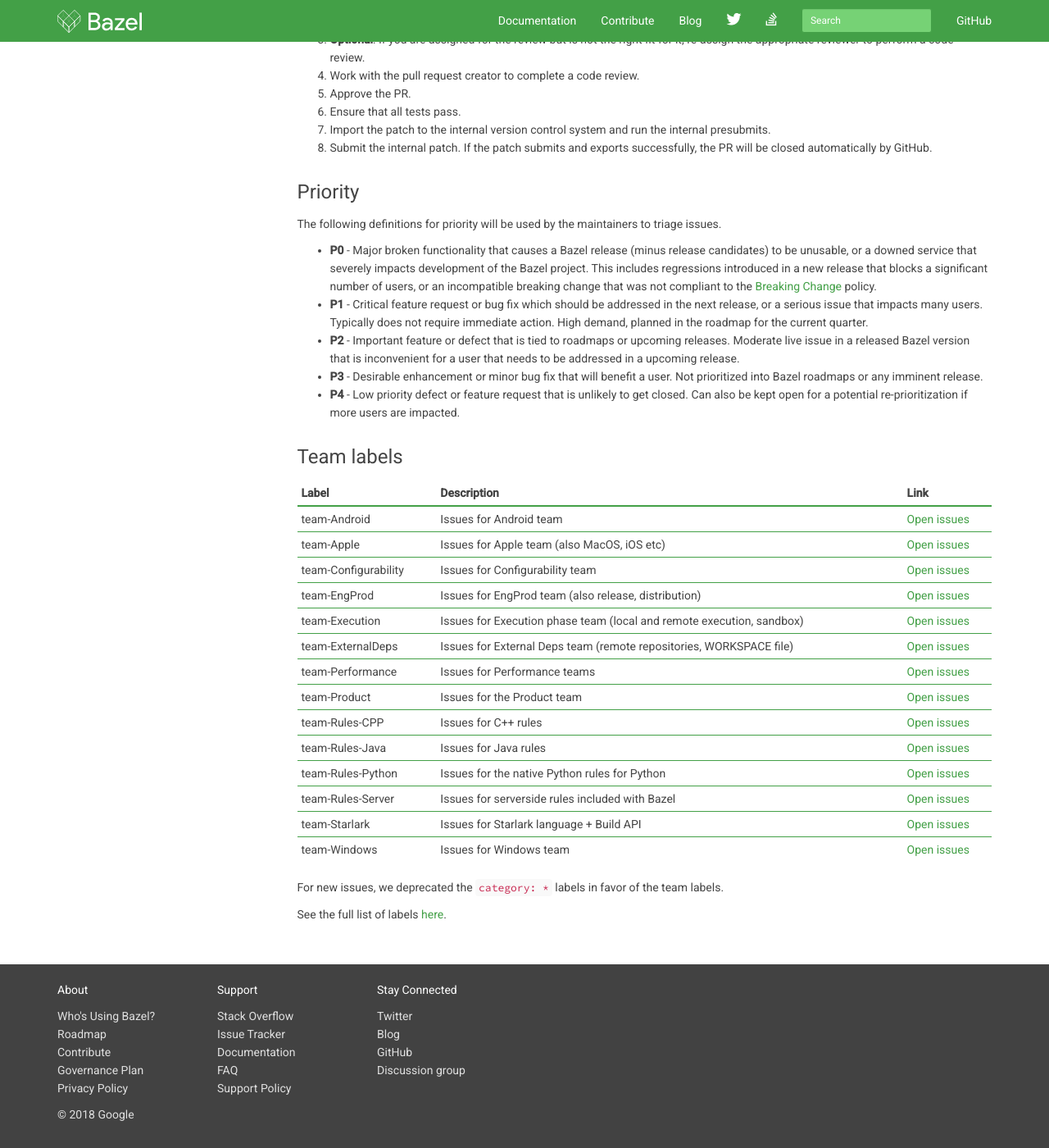
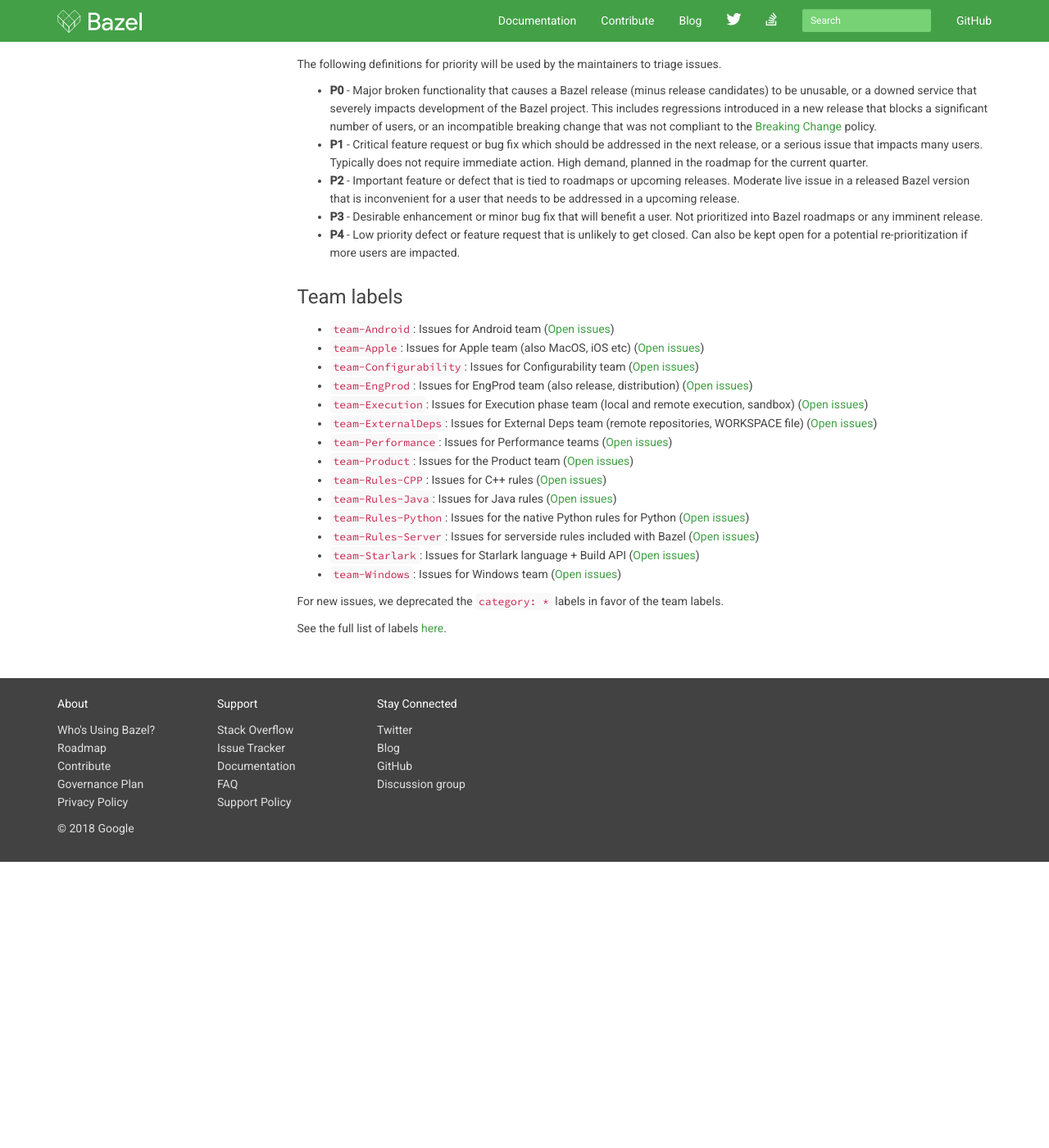
Before and after one commit to bazelbuild/bazel-website, a Jekyll site: the page built from maintainers-guide.md, in a window 1280 px wide and 1400 px high, scrolled down 2450 px. Shown: the whole window at 82% size. Built offline with Jekyll 4.4.1, drawn with Linux system fonts in a browser that asks for light colours; nearby versions of some CDN libraries; library files that are not in the unit come from our copies; comment, search, counter and statistics services are not loaded; after the commit the page ends 3501 px from its top, so only the background shows below that; some of the changed text lies outside the part shown.

Commit message:
Address @laurentlb's comments.

```diff
--- a/maintainers-guide.md
+++ b/maintainers-guide.md
@@ -16,26 +21,6 @@
    process.
 1. Set expectations between the community contributors and the project
    maintainers.
-
-<!-- markdown-toc start - Don't edit this section. Run M-x markdown-toc-refresh-toc -->
-**Table of Contents**
-
-- [Overview](#overview)
-- [Releases](#releases)
-- [Continuous Integration](#continuous-integration)
-- [Lifecycle of an Issue](#lifecycle-of-an-issue)
-- [Lifecycle of a Pull Request](#lifecycle-of-a-pull-request)
-- [Initial routing](#initial-routing)
-- [My team owns a label. What should I do?](#my-team-owns-a-label-what-should-i-do)
-    - [Issues](#issues)
-    - [Pull Requests](#pull-requests)
-- [Priority](#priority)
-- [Team labels](#team-labels)
-
-<!-- markdown-toc end -->
-
-
-## Overview
 
 Bazel's [core group of contributors](/governance.html) has dedicated subteams to
 manage aspects of the open source project. These are:
@@ -77,8 +62,8 @@
      continuing. This usually occurs when the user does not follow the [Issue
      Template](https://github.com/bazelbuild/bazel/blob/master/ISSUE_TEMPLATE.md).
 1. After reviewing the issue, the DevEx member decides if the issue requires
-     immediate attention. If it does, they will assign the **P0** priority label
-     and an owner from the list of team leads.
+   immediate attention. If it does, they will assign the **P0**
+   [priority](#priority) label and an owner from the list of team leads.
 1. The DevEx member assigns the `untriaged` label and exactly one [team
    label](#team-labels) for routing.
 1. The DevEx member also assigns the `bug` or `feature request` label according
@@ -133,16 +118,17 @@
 
 ## My team owns a label. What should I do?
 
-Subteams need to triage all issues in the [labels they own](), preferable on a weekly basis.
+Subteams need to triage all issues in the [labels they own](#team-labels),
+preferable on a weekly basis.
 
 ### Issues
 
 1. Filter the list of issues by your team label **and** the `untriaged` label.
 1. Review the issue.
-1. Identify a priority level and assign the label.
-  1. The issue may have already been prioritized by the DevEx subteam if it's a P0. Re-prioritize if needed.
+1. Identify a [priority level](#priority) and assign the label.
+  1. The issue may have already been prioritized by the DevEx subteam if it's a
+     P0. Re-prioritize if needed.
 1. Remove the `untriaged` label.
-
 
 Note that you need to be in the [bazelbuild
 organization](https://github.com/bazelbuild) to be able to add or remove labels.
@@ -188,22 +174,36 @@
 
 ## Team labels
 
-| Label                | Description                                                           | Link                                                                           |
-|----------------------|-----------------------------------------------------------------------|--------------------------------------------------------------------------------|
-| team-Android         | Issues for Android team                                               | [Open issues](https://github.com/bazelbuild/bazel/labels/team-Android)         |
-| team-Apple           | Issues for Apple team (also MacOS, iOS etc)                           | [Open issues](https://github.com/bazelbuild/bazel/labels/team-Apple)           |
-| team-Configurability | Issues for Configurability team                                       | [Open issues](https://github.com/bazelbuild/bazel/labels/team-Configurability) |
-| team-EngProd         | Issues for EngProd team (also release, distribution)                  | [Open issues](https://github.com/bazelbuild/bazel/labels/team-EngProd)         |
-| team-Execution       | Issues for Execution phase team (local and remote execution, sandbox) | [Open issues](https://github.com/bazelbuild/bazel/labels/team-Execution)       |
-| team-ExternalDeps    | Issues for External Deps team (remote repositories, WORKSPACE file)   | [Open issues](https://github.com/bazelbuild/bazel/labels/team-ExternalDeps)    |
-| team-Performance     | Issues for Performance teams                                          | [Open issues](https://github.com/bazelbuild/bazel/labels/team-Performance)     |
-| team-Product         | Issues for the Product team                                           | [Open issues](https://github.com/bazelbuild/bazel/labels/team-Product)         |
-| team-Rules-CPP       | Issues for C++ rules                                                  | [Open issues](https://github.com/bazelbuild/bazel/labels/team-Rules-CPP)       |
-| team-Rules-Java      | Issues for Java rules                                                 | [Open issues](https://github.com/bazelbuild/bazel/labels/team-Rules-Java)      |
-| team-Rules-Python    | Issues for the native Python rules for Python                         | [Open issues](https://github.com/bazelbuild/bazel/labels/team-Python)          |
-| team-Rules-Server    | Issues for serverside rules included with Bazel                       | [Open issues](https://github.com/bazelbuild/bazel/labels/team-Server)          |
-| team-Starlark        | Issues for Starlark language + Build API                              | [Open issues](https://github.com/bazelbuild/bazel/labels/team-Starlark)        |
-| team-Windows         | Issues for Windows team                                               | [Open issues](https://github.com/bazelbuild/bazel/labels/team-Windows)         |
+* `team-Android`: Issues for Android team ([Open
+  issues](https://github.com/bazelbuild/bazel/labels/team-Android))
+* `team-Apple`: Issues for Apple team (also MacOS, iOS etc) ([Open
+  issues](https://github.com/bazelbuild/bazel/labels/team-Apple))
+* `team-Configurability`: Issues for Configurability team ([Open
+  issues](https://github.com/bazelbuild/bazel/labels/team-Configurability))
+* `team-EngProd`: Issues for EngProd team (also release, distribution) ([Open
+  issues](https://github.com/bazelbuild/bazel/labels/team-EngProd))
+* `team-Execution`: Issues for Execution phase team (local and remote execution,
+  sandbox) ([Open
+  issues](https://github.com/bazelbuild/bazel/labels/team-Execution))
+* `team-ExternalDeps`: Issues for External Deps team (remote repositories,
+  WORKSPACE file) ([Open
+  issues](https://github.com/bazelbuild/bazel/labels/team-ExternalDeps))
+* `team-Performance`: Issues for Performance teams ([Open
+  issues](https://github.com/bazelbuild/bazel/labels/team-Performance))
+* `team-Product`: Issues for the Product team ([Open
+  issues](https://github.com/bazelbuild/bazel/labels/team-Product))
+* `team-Rules-CPP`: Issues for C++ rules ([Open
+  issues](https://github.com/bazelbuild/bazel/labels/team-Rules-CPP))
+* `team-Rules-Java`: Issues for Java rules ([Open
+  issues](https://github.com/bazelbuild/bazel/labels/team-Rules-Java))
+* `team-Rules-Python`: Issues for the native Python rules for Python ([Open
+  issues](https://github.com/bazelbuild/bazel/labels/team-Python))
+* `team-Rules-Server`: Issues for serverside rules included with Bazel ([Open
+  issues](https://github.com/bazelbuild/bazel/labels/team-Server))
+* `team-Starlark`: Issues for Starlark language + Build API ([Open
+  issues](https://github.com/bazelbuild/bazel/labels/team-Starlark))
+* `team-Windows`: Issues for Windows team ([Open
+  issues](https://github.com/bazelbuild/bazel/labels/team-Windows))
 
 For new issues, we deprecated the `category: *` labels in favor of the team labels.
 
```
Also changed, not shown: other parts of maintainers-guide.md (+5 -0 lines).
